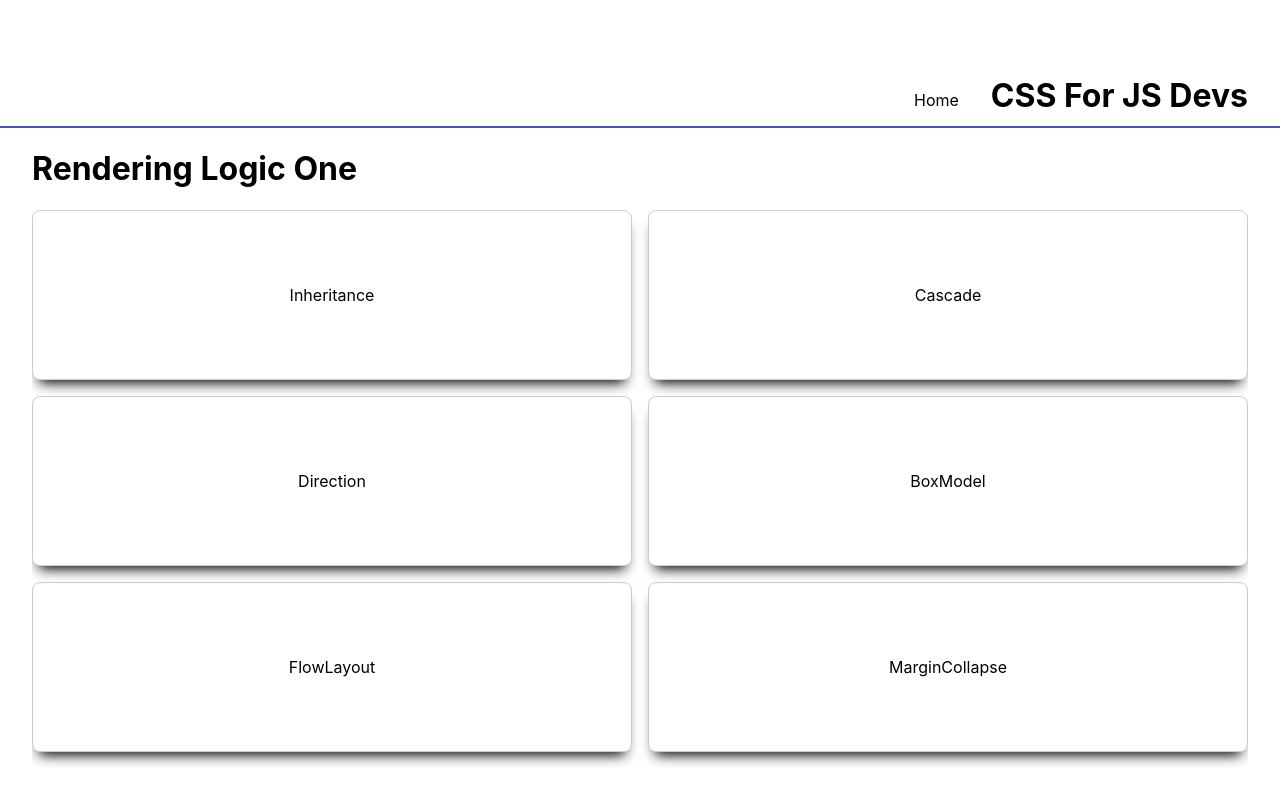
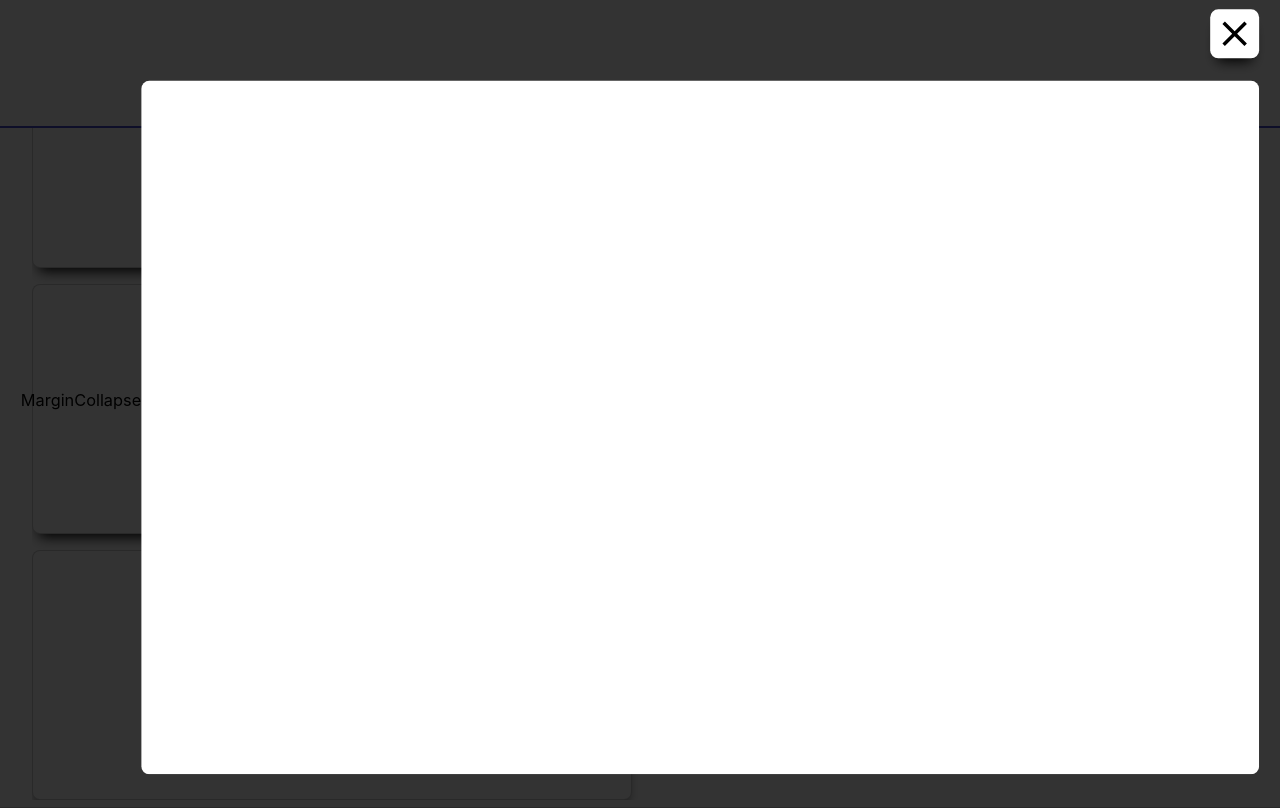
Before and after one commit to Breck37/css-for-js-demo, a Next.js app: page /modules/rendering-one in a window 1280 px wide. Both pictures are taken after a click on the item "MarginCollapse". Built offline with nearby package versions, Linux system fonts and the light colour scheme.

Commit message:
refactor: improved Page/ModuleCard
Signed-off-by: Brent Eckert <brent.eckert7@gmail.com>

```diff
--- a/components/ModuleCard.js
+++ b/components/ModuleCard.js
@@ -1,21 +1,37 @@
 import React from "react";
 import styled from "styled-components";
+import { Close } from "./icons";
 
-export const ModuleCard = ({ children, selected = false, onClick, topic }) => {
+export const ModuleCard = ({
+  children,
+  selected = false,
+  onClick,
+  topic,
+  innerChildren,
+}) => {
   const handleSelect = () => {
-    console.log("Select");
     onClick(topic);
+  };
+
+  const handleReset = (event) => {
+    event.stopPropagation();
+    onClick("");
   };
 
   return (
     <ModuleCardStyled selected={selected} onClick={handleSelect}>
-      {children}
+      <CloseWrap selected={selected} onClick={handleReset}>
+        <Close />
+      </CloseWrap>
+      <>{children}</>
+      <ContentWrap selected={selected}>
+        <InnerWrap>{innerChildren}</InnerWrap>
+      </ContentWrap>
     </ModuleCardStyled>
   );
 };
 
 const ModuleCardStyled = styled.li`
-  .container {
   width: 100%;
   height: 100%;
   min-height: 250px;
@@ -27,9 +43,64 @@ const ModuleCardStyled = styled.li`
   bottom: 0;
   left: 0;
   position: ${({ selected }) => (selected ? "absolute" : "static")};
-    background-color: ${({ selected }) => (selected ? "#cfdced" : "#f8f9ff")};
+  background-color: ${({ selected }) =>
+    selected ? "rgba(0,0,0,0.8)" : "#fff"};
   cursor: ${({ selected }) => (selected ? "default" : "pointer")};
+  z-index: ${({ selected }) => (selected ? 10000 : 1)};
+  transition: position 0.3s;
+  padding: 2rem;
 
-    z-index: ${({ selected }) => (selected ? 10000 : 1)};
+  .title {
+    display: ${({ selected }) => (selected ? "none" : "flex")};
+    justify-content: center;
+    align-items: center;
+  }
+
+  &:hover {
+    transform: ${({ selected }) => (selected ? "none" : "scale(1.02)")};
   }
 `;
+
+const CloseWrap = styled.div`
+  width: 48px;
+  height: 48px;
+  display: ${({ selected }) => (selected ? "block" : "none")};
+  position: absolute;
+  top: 16px;
+  right: 32px;
+  -webkit-box-shadow: 0px 10px 13px -7px #000000,
+    5px 5px 15px 5px rgba(0, 0, 0, 0);
+  box-shadow: 0px 10px 13px -7px #000000, 5px 5px 15px 5px rgba(0, 0, 0, 0);
+  background-color: white;
+  border-radius: 0.5rem;
+  cursor: pointer;
+
+  &:hover {
+    background-color: #e0e0e0;
+  }
+
+  &:active {
+    background-color: #c2c2c2;
+  }
+`;
+
+const ContentWrap = styled.div`
+  display: ${({ selected }) => (selected ? "block" : "none")};
+  width: 100%;
+  height: 100%;
+  overflow: hidden;
+  overflow-y: scroll;
+`;
+
+const InnerWrap = styled.div`
+  margin: 3.375rem 0 0;
+  height: calc(100% - 3.375rem);
+  border-radius: 0.5rem;
+  background-color: #fff;
+  overflow: hidden;
+  overflow-y: scroll;
+  scrollbar-width: none;
+  ::-webkit-scrollbar {
+    display: none;
+  }
+`;
--- a/components/Page.js
+++ b/components/Page.js
@@ -14,7 +14,7 @@ export default function Page({ children }) {
 const PageStyled = styled.div`
   width: 100vw;
   height: 100vh;
-  padding: 2rem;
+  padding: 2rem 2rem 0;
 `;
 
 const Container = styled.div`
--- a/styles/Components.module.css
+++ b/styles/Components.module.css
@@ -4,4 +4,5 @@
   display: flex;
   justify-content: center;
   align-items: center;
+  flex: 1;
 }
```
Lines whose indentation alone changed are shown as unchanged.
